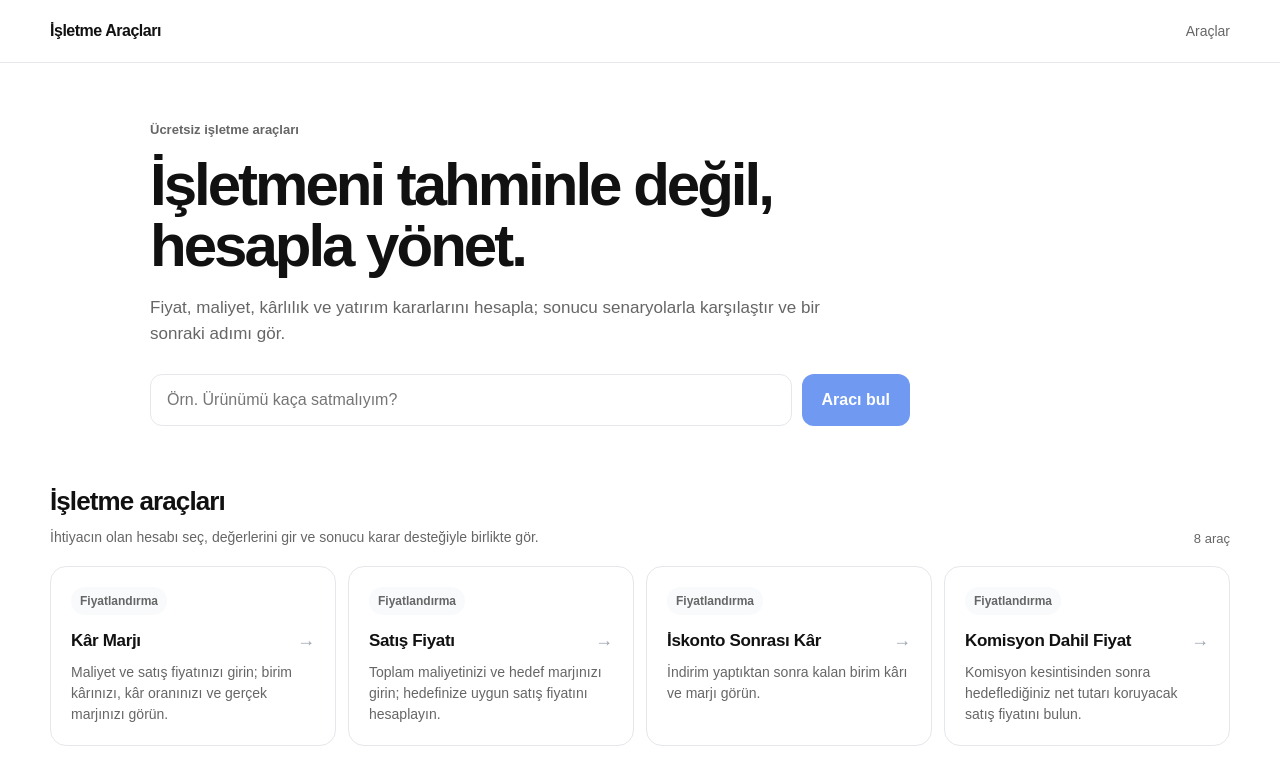
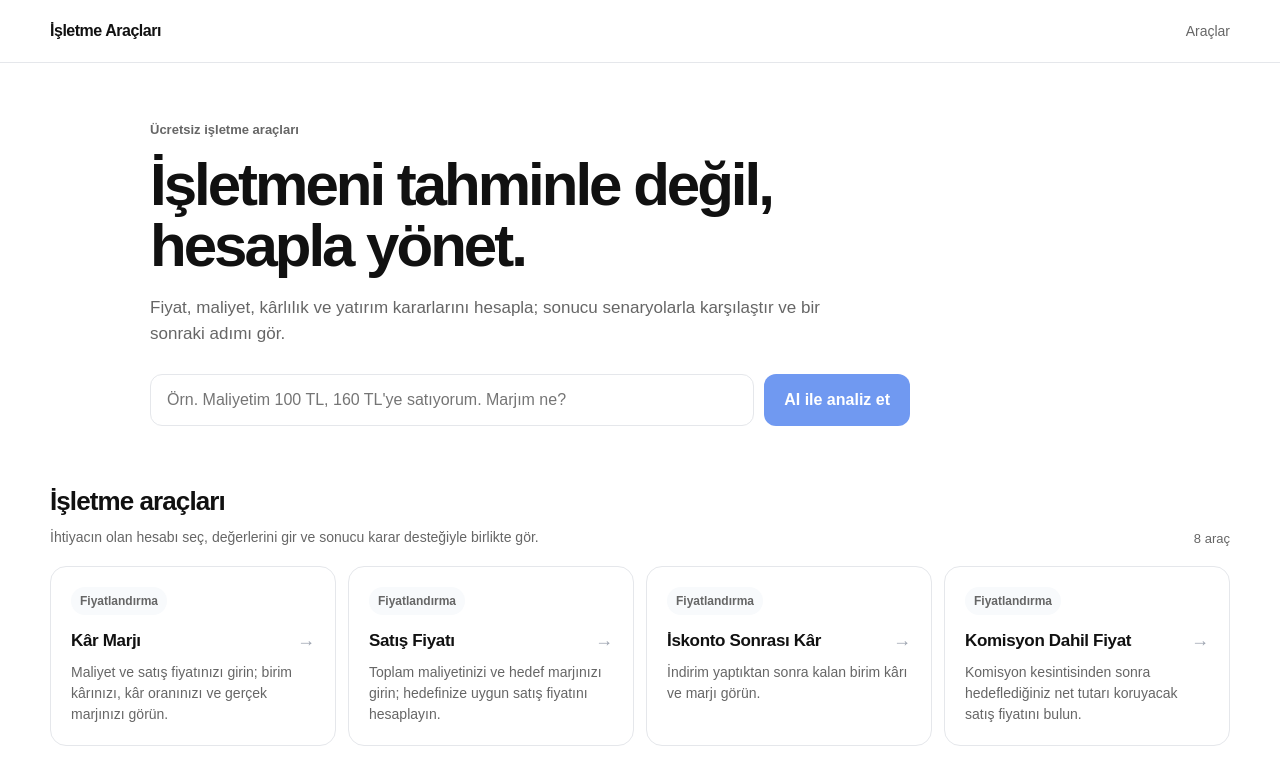
Before and after one commit to sadestonearge-debug/turkiye-isletme-araclari, a Next.js app in the folder apps/web/: page / in a window 1280 px wide. Shown: the top 757 px of the page. Built offline with nearby package versions, Linux system fonts and the light colour scheme; no server answers.

Commit message:
feat(ai): link tool finder to safe prefills

```diff
--- a/apps/web/components/tool-finder.tsx
+++ b/apps/web/components/tool-finder.tsx
@@ -2,8 +2,16 @@
 
 import Link from "next/link";
 import { FormEvent, useState } from "react";
+import { buildPrefillQuery } from "../lib/prefill";
 
-type Match = { slug: string; title: string; description: string; confidence: number };
+type Match = {
+  slug: string;
+  title: string;
+  description: string;
+  confidence: number;
+  extractedInputs: Record<string, number>;
+  missingInputs: string[];
+};
 
 export function ToolFinder() {
   const [message, setMessage] = useState("");
@@ -31,6 +39,10 @@ export function ToolFinder() {
     }
   }
 
+  const extractedCount = match ? Object.keys(match.extractedInputs).length : 0;
+  const query = match ? buildPrefillQuery(match.extractedInputs) : "";
+  const href = match ? `/araclar/${match.slug}${query ? `?${query}` : ""}` : "#";
+
   return (
     <div>
       <form className="finder" onSubmit={onSubmit}>
@@ -39,11 +51,11 @@ export function ToolFinder() {
           aria-label="Ne hesaplamak istiyorsunuz?"
           maxLength={500}
           onChange={(event) => setMessage(event.target.value)}
-          placeholder="Örn. Ürünümü kaça satmalıyım?"
+          placeholder="Örn. Maliyetim 100 TL, 160 TL'ye satıyorum. Marjım ne?"
           value={message}
         />
         <button className="button" disabled={loading || message.trim().length < 3} type="submit">
-          {loading ? "Bulunuyor…" : "Aracı bul"}
+          {loading ? "Analiz ediliyor…" : "AI ile analiz et"}
         </button>
       </form>
 
@@ -58,7 +70,13 @@ export function ToolFinder() {
           <span>Size uygun araç</span>
           <strong>{match.title}</strong>
           <p>{match.description}</p>
-          <Link className="button" href={`/araclar/${match.slug}`}>Aracı aç</Link>
+          {extractedCount > 0 && (
+            <p>AI mesajınızdan {extractedCount} sayısal alan çıkardı. Aracı açtığınızda bu değerler önceden doldurulacak.</p>
+          )}
+          {match.missingInputs.length > 0 && (
+            <p>Eksik alanları hesaplama sayfasında siz tamamlayacaksınız.</p>
+          )}
+          <Link className="button" href={href}>{extractedCount > 0 ? "Aracı doldur" : "Aracı aç"}</Link>
         </div>
       )}
     </div>
```
